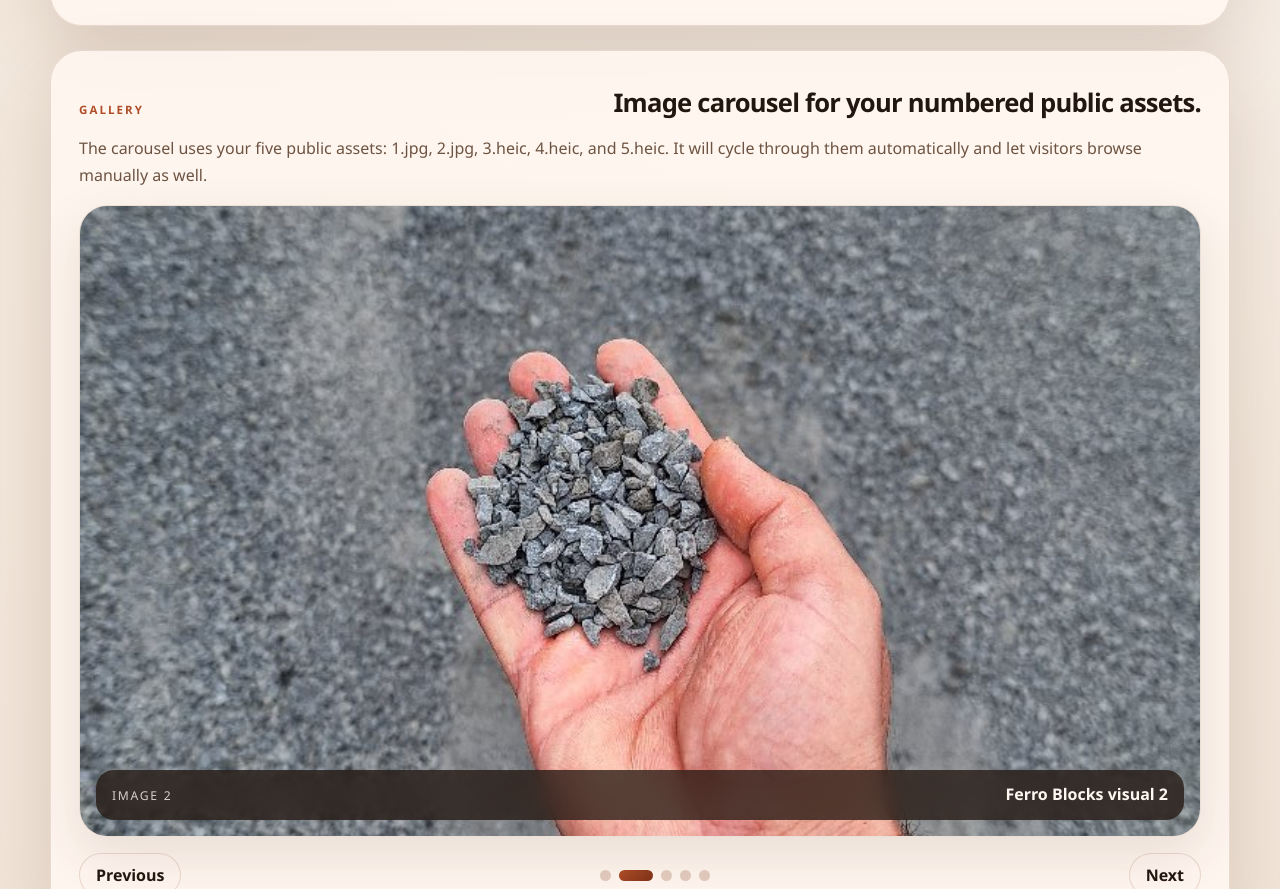
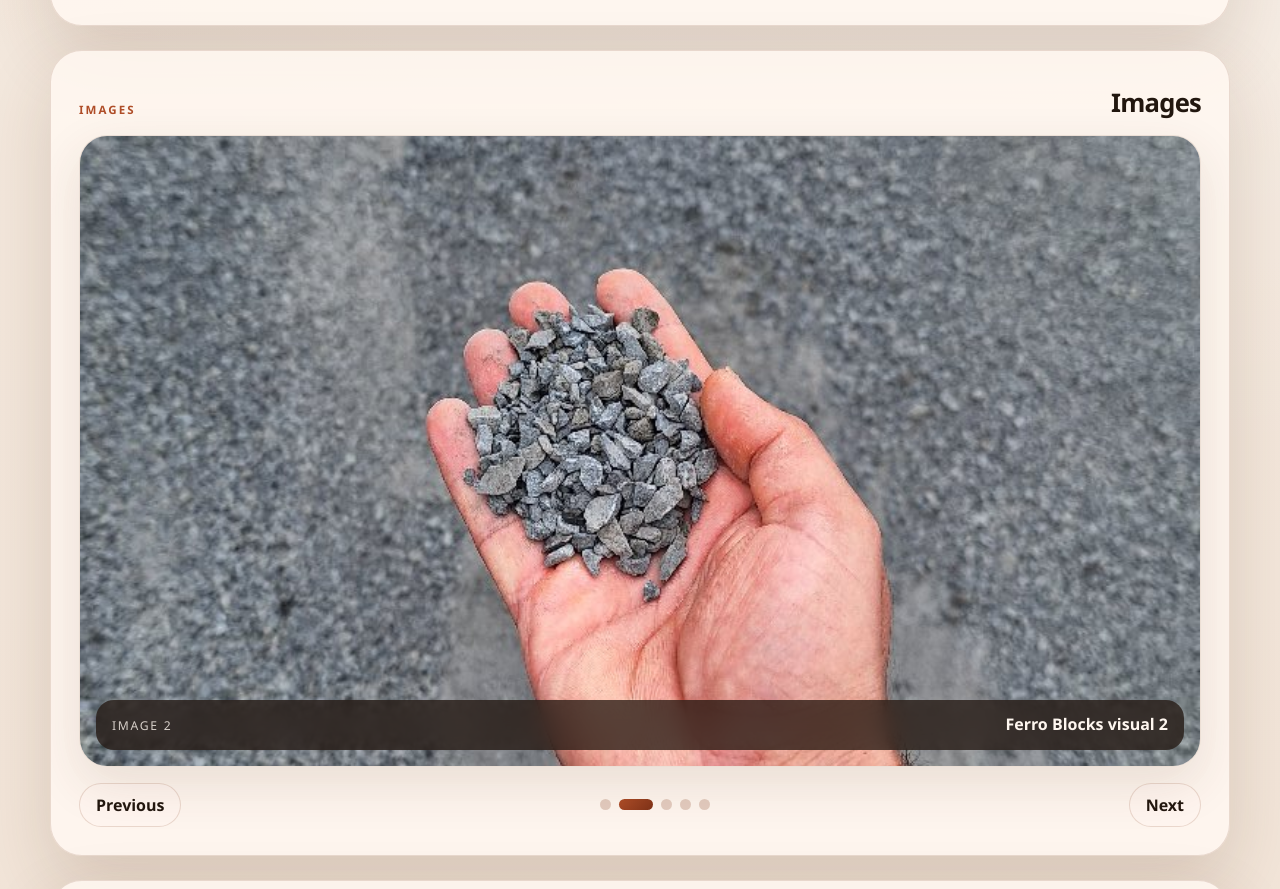
Before and after one commit to LLeom997/ferroblocks, a website: page dist/index.html in a window 1280 px wide. Shown: the part 1793-2682 px from the top of the page. Drawn offline with Linux system fonts and the light colour scheme.

Commit message:
new commit

```diff
--- a/dist/assets/index-CH16lNTy.js
+++ b/dist/assets/index-Bc2zLxzp.js
@@ -169,13 +169,9 @@
 
       <section class="section carousel-section" id="gallery">
         <div class="section-heading">
-          <p class="section-tag">Gallery</p>
-          <h3>Image carousel for your numbered public assets.</h3>
+          <p class="section-tag">Images</p>
+          <h3>Images</h3>
         </div>
-        <p class="section-text">
-          The carousel uses your five public assets: 1.jpg, 2.jpg, 3.heic, 4.heic, and 5.heic.
-          It will cycle through them automatically and let visitors browse manually as well.
-        </p>
         <div class="carousel" data-carousel>
           <div class="carousel-viewport">
             <div class="carousel-track">
--- a/dist/index.html
+++ b/dist/index.html
@@ -8,7 +8,7 @@
       content="Ferro Blocks manufactures CSEB bricks and supplies sustainable construction materials."
     />
     <title>Ferro Blocks | CSEB Brick Manufacturer</title>
-    <script type="module" crossorigin src="/assets/index-CH16lNTy.js"></script>
+    <script type="module" crossorigin src="/assets/index-Bc2zLxzp.js"></script>
     <link rel="stylesheet" crossorigin href="/assets/index-ByAqlXj6.css">
   </head>
   <body>
--- a/package.json
+++ b/package.json
@@ -4,9 +4,9 @@
   "version": "1.0.0",
   "type": "module",
   "scripts": {
-    "dev": "vite",
-    "build": "vite build",
-    "preview": "vite preview"
+    "dev": "node ./node_modules/vite/bin/vite.js",
+    "build": "node ./node_modules/vite/bin/vite.js build",
+    "preview": "node ./node_modules/vite/bin/vite.js preview"
   },
   "devDependencies": {
     "vite": "^5.4.10"
```
